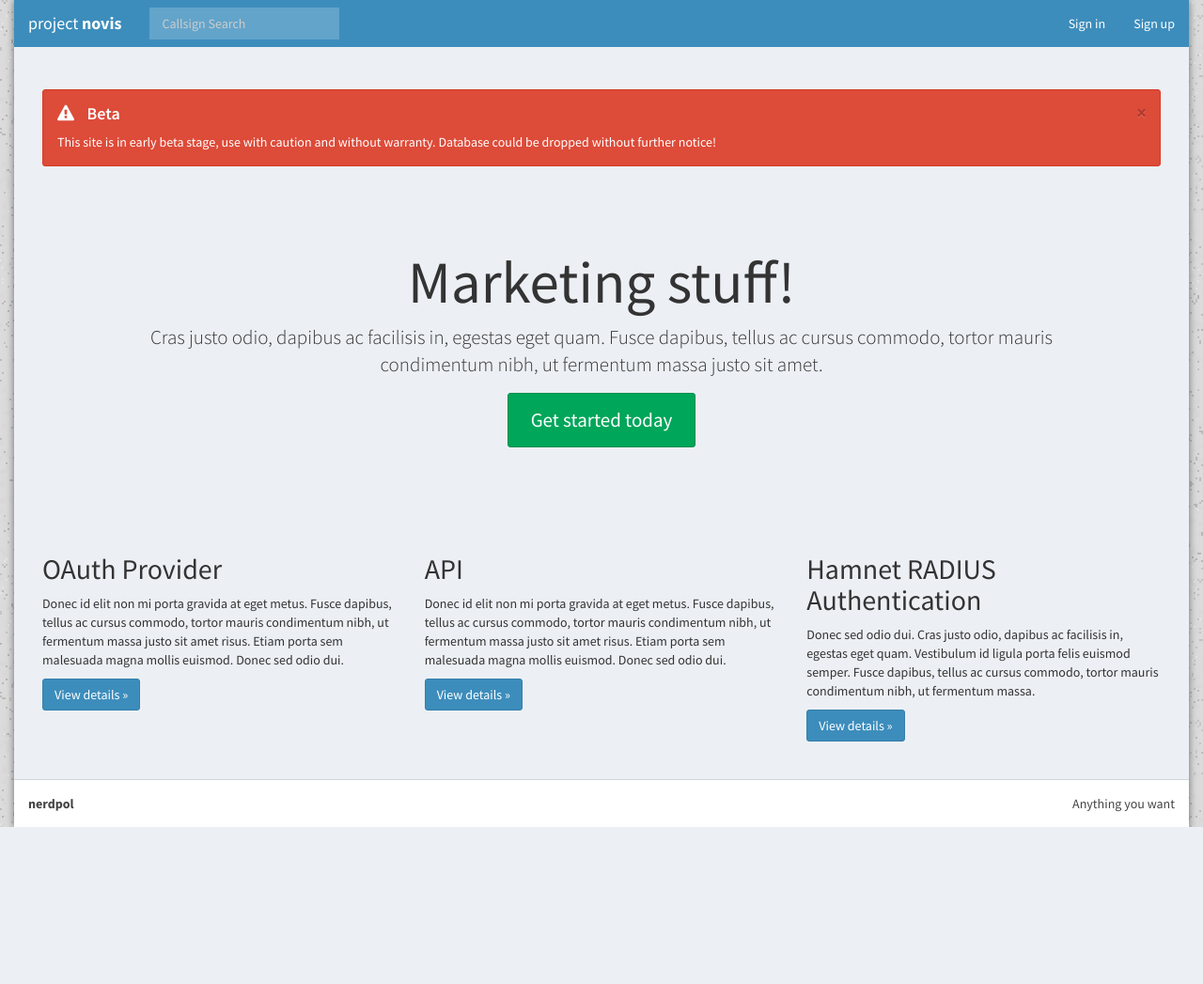
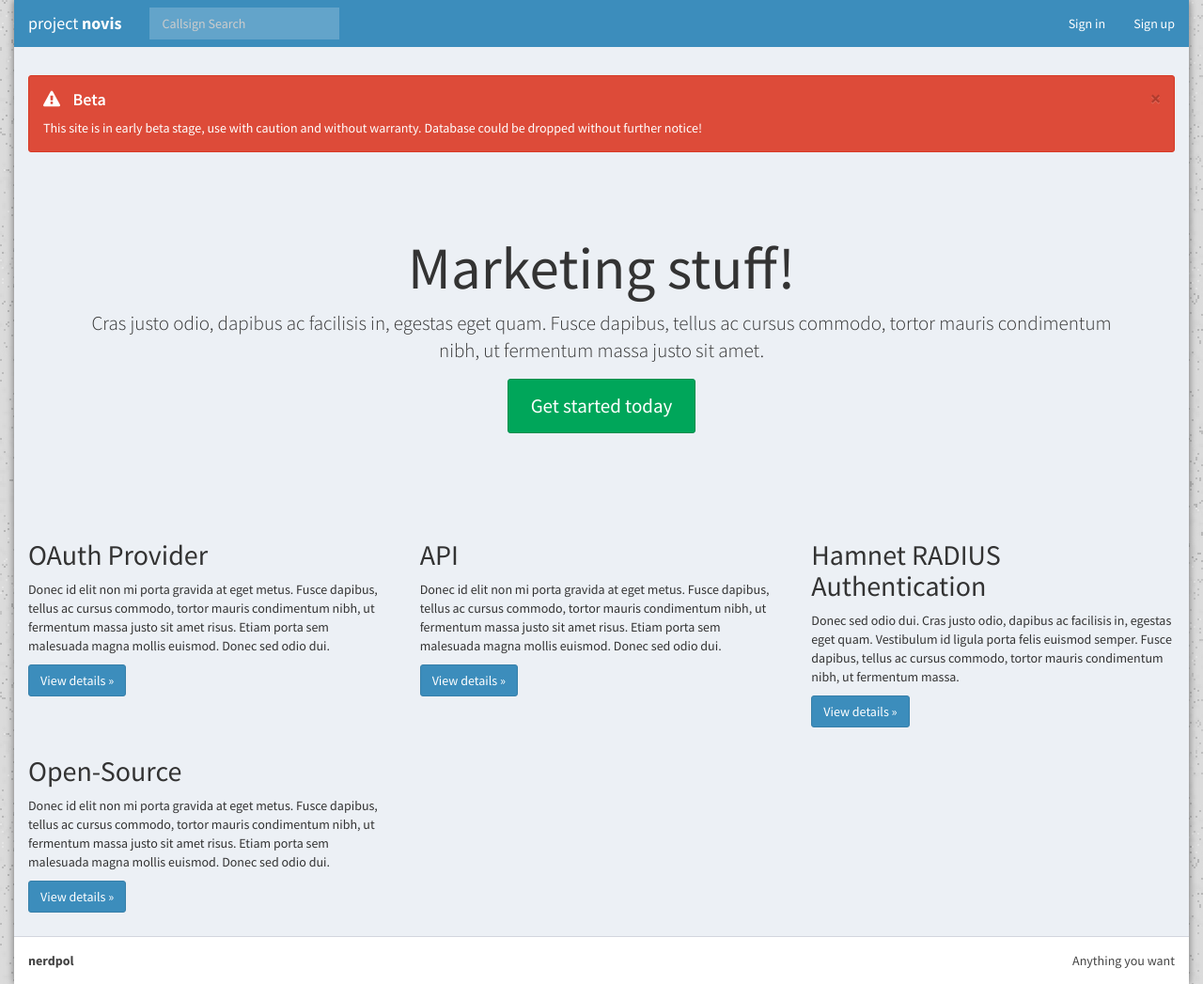
Before and after one commit to elnappo/project-novis, a Django app: page / in a window 1280 px wide. Shown: the whole page at 94% size. Before the commit the page ends 880 px from the top, so only its background shows below. Run offline with Django 3.2, Linux system fonts and the light colour scheme; parts of the project's set-up code (start-up, migrations or seed data) failed here and were passed over; some libraries are stand-ins or nearby versions.

Commit message:
Add "open-source" to landing page

```diff
--- a/project_novis/main/templates/marketing.html
+++ b/project_novis/main/templates/marketing.html
@@ -19,8 +19,6 @@
 {% endblock %}
 
 {% block content %}
-<section class="content container-fluid">
-
 <div class="alert alert-danger alert-dismissible">
 <button type="button" class="close" data-dismiss="alert" aria-hidden="true">×</button>
 <h4><i class="icon fa fa-warning"></i> Beta</h4>
@@ -42,7 +40,7 @@ This site is in early beta stage, use with caution and without warranty. Databas
     <div class="col-lg-4">
       <h2>API</h2>
       <p>Donec id elit non mi porta gravida at eget metus. Fusce dapibus, tellus ac cursus commodo, tortor mauris condimentum nibh, ut fermentum massa justo sit amet risus. Etiam porta sem malesuada magna mollis euismod. Donec sed odio dui. </p>
-      <p><a class="btn btn-primary" href="#" role="button">View details »</a></p>
+      <p><a class="btn btn-primary" href="{% url "callsign:schema-swagger-ui" %}" role="button">View details »</a></p>
    </div>
     <div class="col-lg-4">
       <h2>Hamnet RADIUS Authentication</h2>
@@ -50,5 +48,12 @@ This site is in early beta stage, use with caution and without warranty. Databas
       <p><a class="btn btn-primary" href="#" role="button">View details »</a></p>
     </div>
   </div>
+  <div class="row">
+    <div class="col-lg-4">
+      <h2>Open-Source</h2>
+      <p>Donec id elit non mi porta gravida at eget metus. Fusce dapibus, tellus ac cursus commodo, tortor mauris condimentum nibh, ut fermentum massa justo sit amet risus. Etiam porta sem malesuada magna mollis euismod. Donec sed odio dui. </p>
+      <p><a class="btn btn-primary" href="https://github.com/elnappo/project-novis" role="button">View details »</a></p>
+    </div>
+  </div>
 </section>
 {% endblock %}
```
